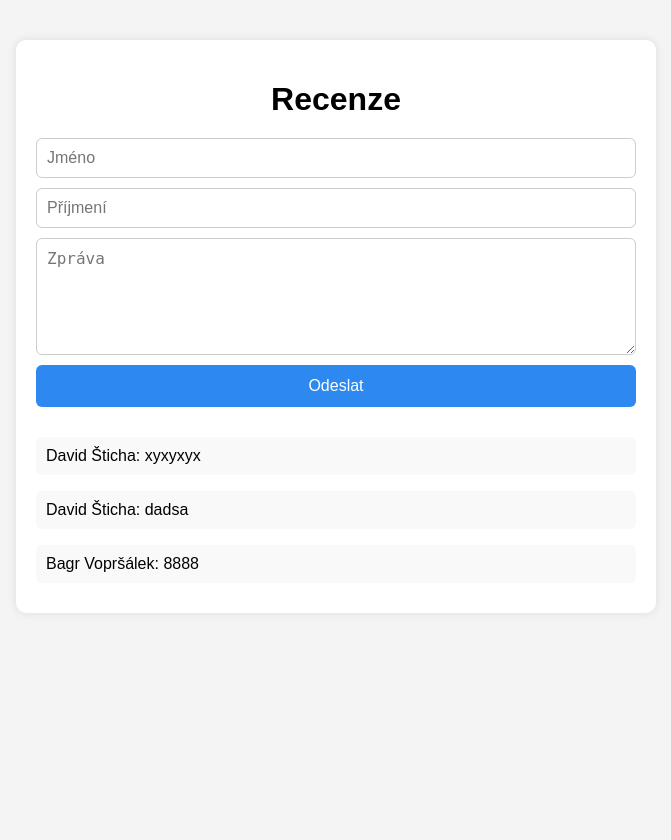
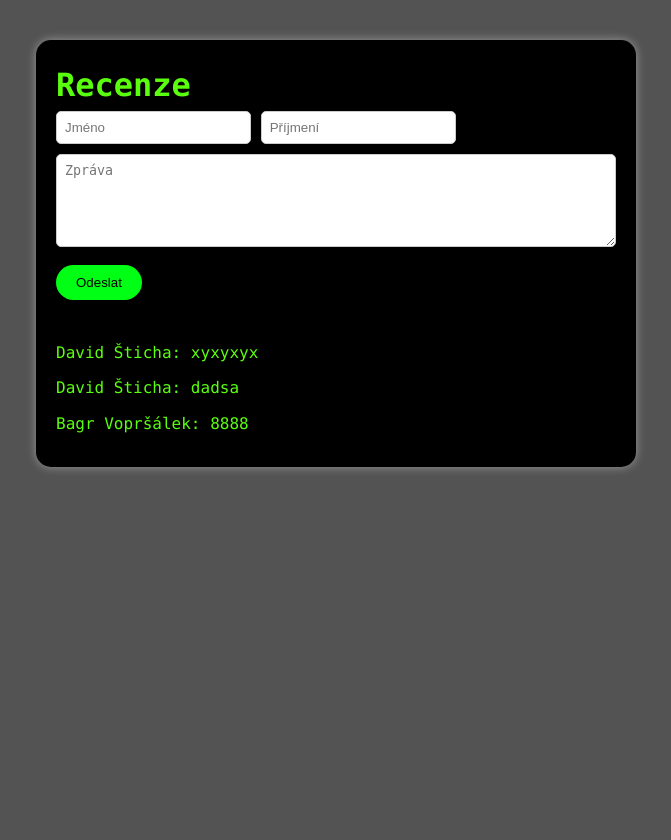
Before and after one commit to Dada85o/Formular_PHP, a PHP site: page / in a window 1280 px wide. Shown: the whole page, without its empty margins (304-975 px from the left). Before the commit the page ends 572 px from the top, so only its background shows below. Run offline with PHP 8.4, Linux system fonts and the light colour scheme; data comes from the database, SQL or seed files in the repository.

Commit message:
Add files via upload

```diff
--- a/index.php
+++ b/index.php
@@ -1,32 +1,46 @@
-<!--// Zdroj:   https://github.com/VitaPhoneCZ/opakovani_recenze.git
-                https://www.w3schools.com/php/php_mysql_insert.asp-->
-
-<?php include 'db.php'; ?>
-
+<?php
+// zahrnutí skriptu pro připojení k databázi; nastaví proměnnou $spojeni
+include 'db.php';
+?>
+<!DOCTYPE html>
 <html>
 <head>
     <title>Formular</title>
     <meta charset="utf-8">
     <meta name="viewport" content="width=device-width, initial-scale=1">
-    <link rel="stylesheet" href="style/style.css">
+    <link rel="stylesheet" href="style.css">
 </head>
 <body>
+
     <div class="container">
         <h1>Recenze</h1>
         <form action="pridat.php" method="POST">
-            <input type="text" name="jmeno" placeholder="Jméno">
-            <input type="text" name="prijmeni" placeholder="Příjmení">
+
+            <!-- pole pro jméno -->
+            <input class="jmeno" type="text" name="jmeno" placeholder="Jméno">
+
+            <!-- pole pro příjmení -->
+            <input class="jmeno" type="text" name="prijmeni" placeholder="Příjmení">
+
+            <!-- textová oblast pro komentář -->
             <textarea name="koment" rows="5" cols="40" placeholder="Zpráva"></textarea>
+
+            <!-- tlačítko odeslat -->
             <input type="submit" value="Odeslat">
         </form>
         <?php
+        // dotaz pro výběr všech záznamů z tabulky 'zaznamy'
         $dotaz = "SELECT * FROM zaznamy";
+        // provedení dotazu pomocí připojení z db.php
         $vysledek = $spojeni->query($dotaz);
+        // kontrola, zda dotaz vrátil nějaké řádky
         if ($vysledek->num_rows > 0) {
+            // projití výsledků a vypsání každé recenze
             while ($radek = $vysledek->fetch_assoc()) {
                 echo "<p>" . $radek["Jmeno"] . " " . $radek["Prijmeni"] . ": " . $radek["Koment"] . "</p>";
             }
         } else {
+            // žádné záznamy, zobrazíme zprávu
             echo "<p>Žádné recenze</p>";
         }
         ?>
--- a/pridat.php
+++ b/pridat.php
@@ -1,17 +1,23 @@
 <?php
+// připojení k databázi (soubor db.php definuje $spojeni)
 include 'db.php';
 
+// kontrola, že data přišla metodou POST
 if ($_SERVER["REQUEST_METHOD"] == "POST") {
+    // očista vstupních hodnot před uložením
     $jmeno = htmlspecialchars($_POST['jmeno']);
     $prijmeni = htmlspecialchars($_POST['prijmeni']);
     $koment = htmlspecialchars($_POST['koment']);
 
+    // SQL příkaz pro vložení nového záznamu do tabulky
     $sql = "INSERT INTO zaznamy (jmeno, prijmeni, koment) VALUES ('$jmeno', '$prijmeni', '$koment')";
 
+    // provedení dotazu a kontrola, zda se vložení podařilo
     if (mysqli_query($spojeni, $sql)) {
         echo "Nový záznam byl úspěšně vytvořen";
     }
     else {
+        // výpis chyby při selhání dotazu
         echo "Chyba: " . $sql . "<br>" . mysqli_error($spojeni);
     }
 }
--- /dev/null
+++ b/style.css
@@ -0,0 +1,59 @@
+* {
+    margin: 0;
+    padding: 0;
+    box-sizing: border-box;
+}
+
+body {
+    font-family: Lucida Console, Monaco, monospace;
+    background: #535353;
+    color: #5aff0d;
+    min-height: 100vh;
+    line-height: 1.6;
+}
+
+.container {
+    max-width: 600px;
+    margin: 40px auto;
+    padding: 20px;
+    background: black;
+    border-radius: 15px;
+    box-shadow: 0 0 10px rgba(255, 255, 255, 0.411);
+}
+
+.jmeno{
+    padding: 8px;
+    margin-bottom: 10px;
+    border: 1px solid #ccc;
+    border-radius: 5px;
+}
+
+form textarea {
+    width: 100%;
+    padding: 8px;
+    margin-bottom: 10px;
+    border: 1px solid #ccc;
+    border-radius: 5px;
+
+}
+
+form input[type="submit"] {
+    background: #00ff15;
+    color: #000000;
+    border: none;
+    padding: 10px 20px;
+    cursor: pointer;
+    border-radius: 50px;
+    margin-bottom: 30px;
+}
+
+form input[type="submit"]:hover {
+    background: hsl(93, 100%, 16%);
+    color: #ffffff;
+}
+
+
+.container p {
+    margin: 10px 0;
+    transition: .4s ease all;
+}
```
Also changed, not shown: db.php (+5 -3 lines).
